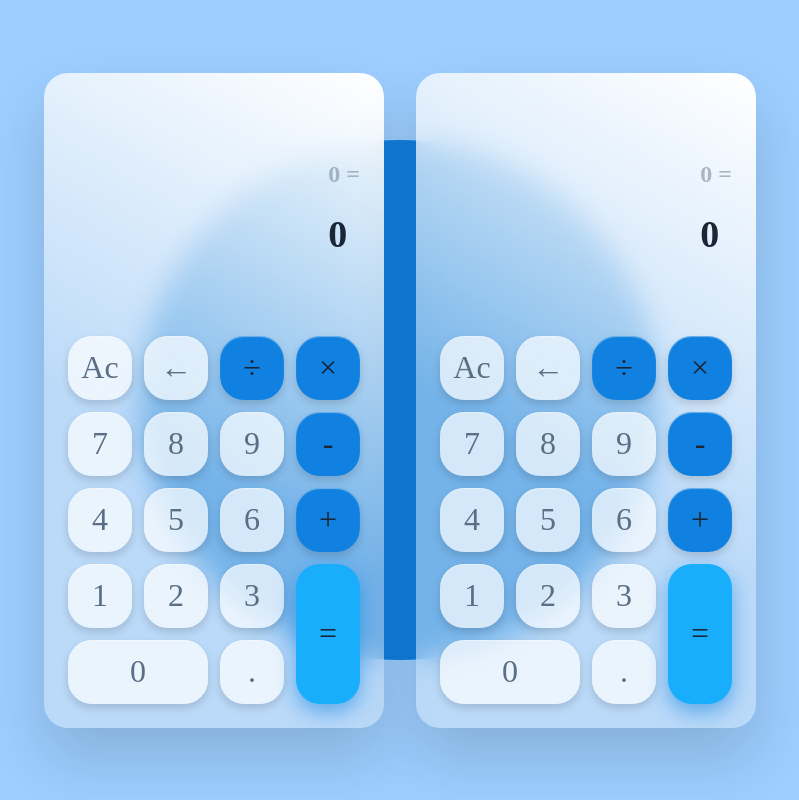
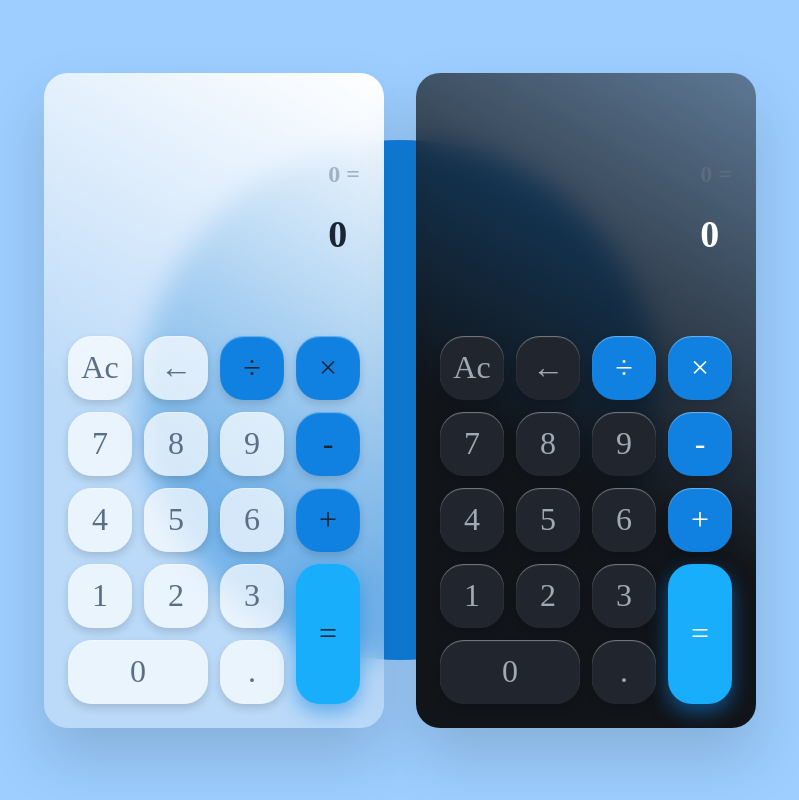
Before and after one commit to Leccon1/Calculator, a React (Vite) app: page / in a window 1280 px wide. Shown: the whole page, without its empty margins (240-1039 px from the left). Built offline with nearby package versions, Linux system fonts and the light colour scheme.

Commit message:
feat(variable): set theme variables - calculatorLight -> $colors-light - calculatorDark -> $colors-dark

```diff
--- a/src/styles/setting/_themes.scss
+++ b/src/styles/setting/_themes.scss
@@ -8,3 +8,10 @@
 .dark {
 	@include theme-vars($colors-dark);
 }
+
+.calculatorLight {
+	@include theme-vars($colors-light);
+}
+.calculatorDark {
+	@include theme-vars($colors-dark);
+}
```
